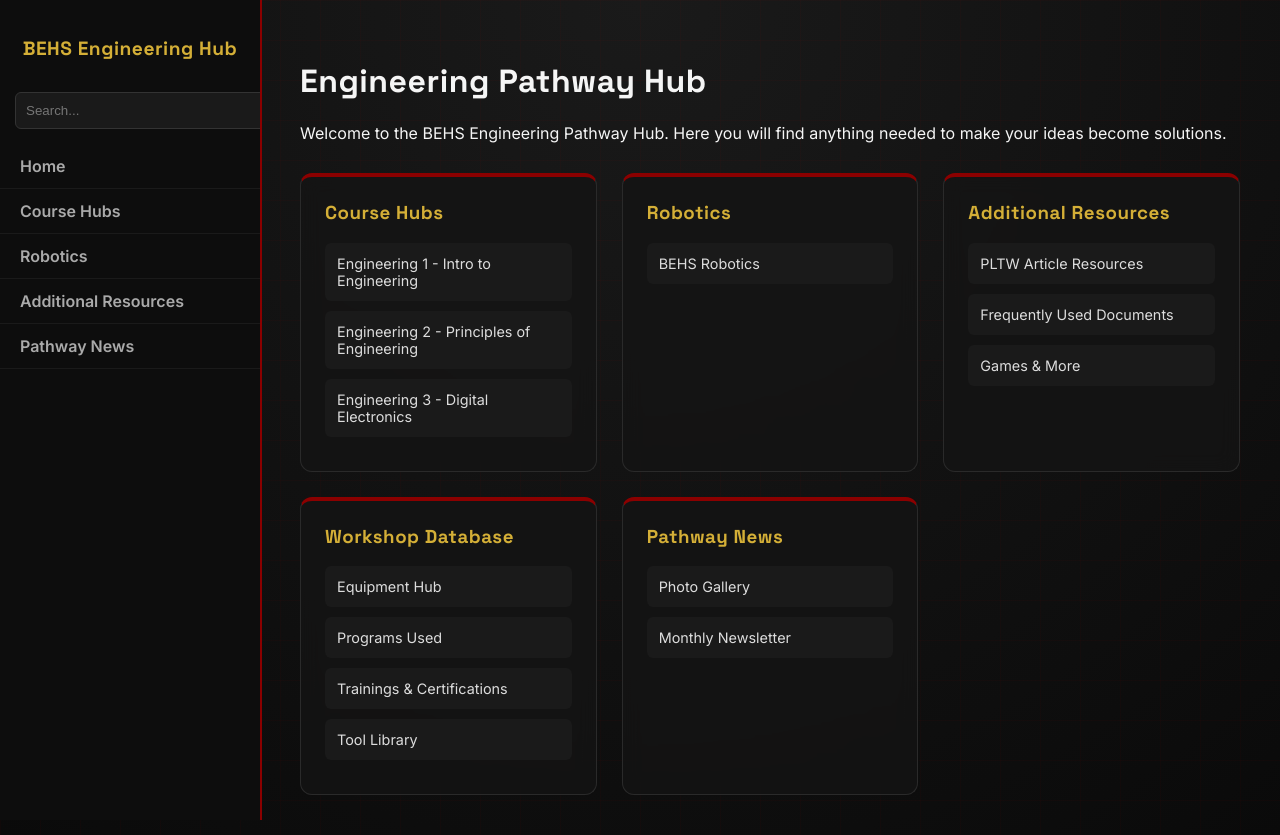
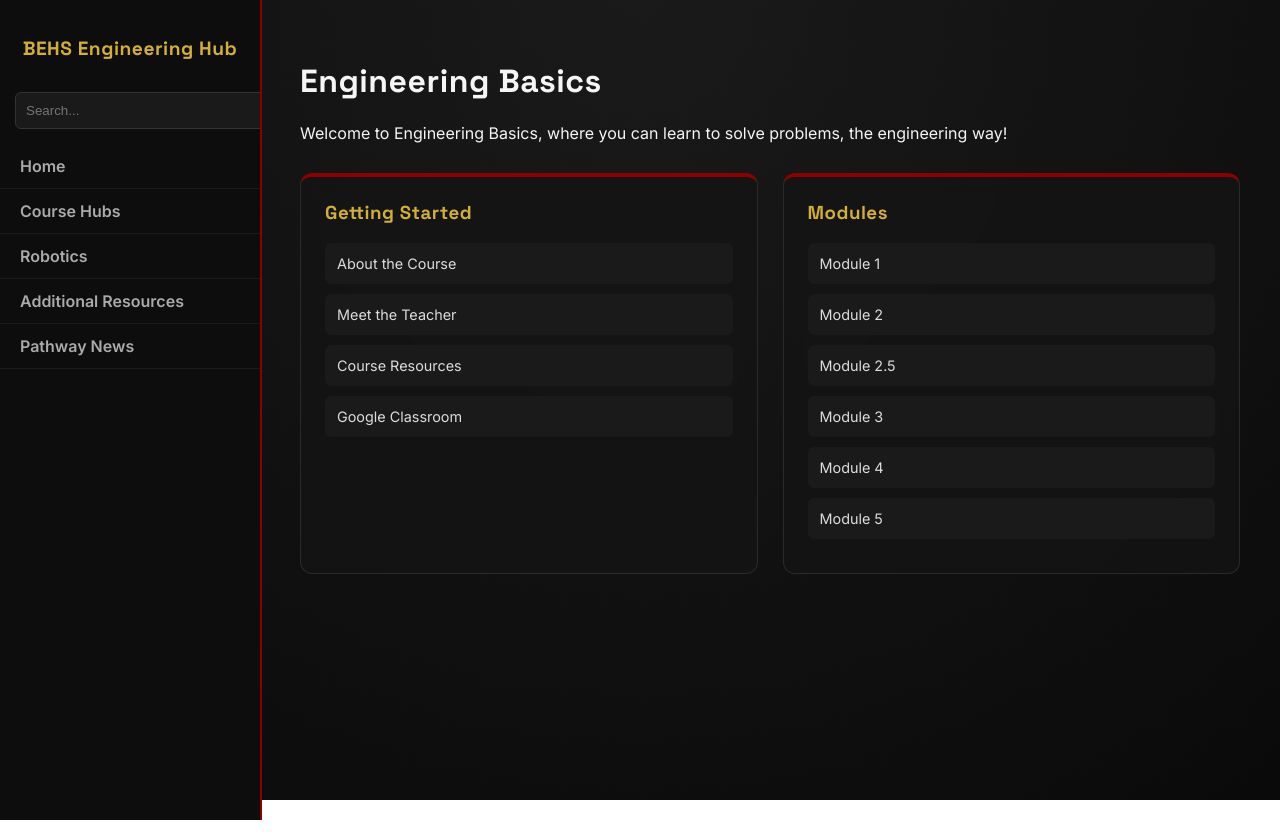
Before and after one commit to sophiegsmith1/CourseProject-EngineeringBasics, a plain HTML site: page index.html in a window 1280 px wide. After the commit the page ends 800 px from the top, so only its background shows below. Drawn offline with Linux system fonts and the light colour scheme; files that its build step writes are made by us from their sources; files whose address does not match are found by name.

Commit message:
Update index.html

```diff
--- a/index.html
+++ b/index.html
@@ -19,42 +19,27 @@
 
 <!-- MAIN CONTENT -->
 <div class="main">
-  <h1>Engineering Pathway Hub</h1>
-  <div class="subtitle">Welcome to the BEHS Engineering Pathway Hub. Here you will find anything needed to make your ideas become solutions.</div>
+  <h1>Engineering Basics</h1>
+  <div class="subtitle">Welcome to Engineering Basics, where you can learn to solve problems, the engineering way!</div>
 
   <div class="grid">
 
     <div class="card">
-      <h3>Course Hubs</h3>
-      <a href="courses/ied.html">Engineering 1 - Intro to Engineering</a>
-      <a href="courses/poe.html">Engineering 2 - Principles of Engineering</a>
-      <a href="courses/de.html">Engineering 3 - Digital Electronics</a>
+      <h3>Getting Started</h3>
+      <a href="gettingstarted/aboutcourse.html">About the Course</a>
+      <a href="gettingstarted/teacher.html">Meet the Teacher</a>
+      <a href="gettingstarted/courseresources.html">Course Resources</a>
+      <a href="insert_later">Google Classroom</a>
     </div>
 
     <div class="card">
-      <h3>Robotics</h3>
-      <a href="robotics/robotics.html">BEHS Robotics</a>
-    </div>
-
-    <div class="card">
-      <h3>Additional Resources</h3>
-      <a href="resources/pltwarticleresources.html">PLTW Article Resources</a>
-      <a href="resources/freqdocuments.html">Frequently Used Documents</a>
-      <a href="resources/gamesandmore.html">Games & More</a>
-    </div>
-
-    <div class="card">
-      <h3>Workshop Database</h3>
-      <a href="workshop/equiphub.html">Equipment Hub</a>
-      <a href="resources/programsused.html">Programs Used</a>
-      <a href="resources/trainingsandcerts.html">Trainings & Certifications</a>
-      <a href="workshop/toollibrary.html">Tool Library</a>
-    </div>
-
-    <div class="card">
-      <h3>Pathway News</h3>
-      <a href="news/gallery.html">Photo Gallery</a>
-      <a href="news/newsletter.html">Monthly Newsletter</a>
+      <h3>Modules</h3>
+      <a href="modules/module1.html">Module 1</a>
+      <a href="modules/module2.html">Module 2</a>
+      <a href="modules/module2_5.html">Module 2.5</a>
+      <a href="modules/module3.html">Module 3</a>
+      <a href="modules/module4.html">Module 4</a>
+      <a href="modules/module5.html">Module 5</a>
     </div>
 
   </div>
```
